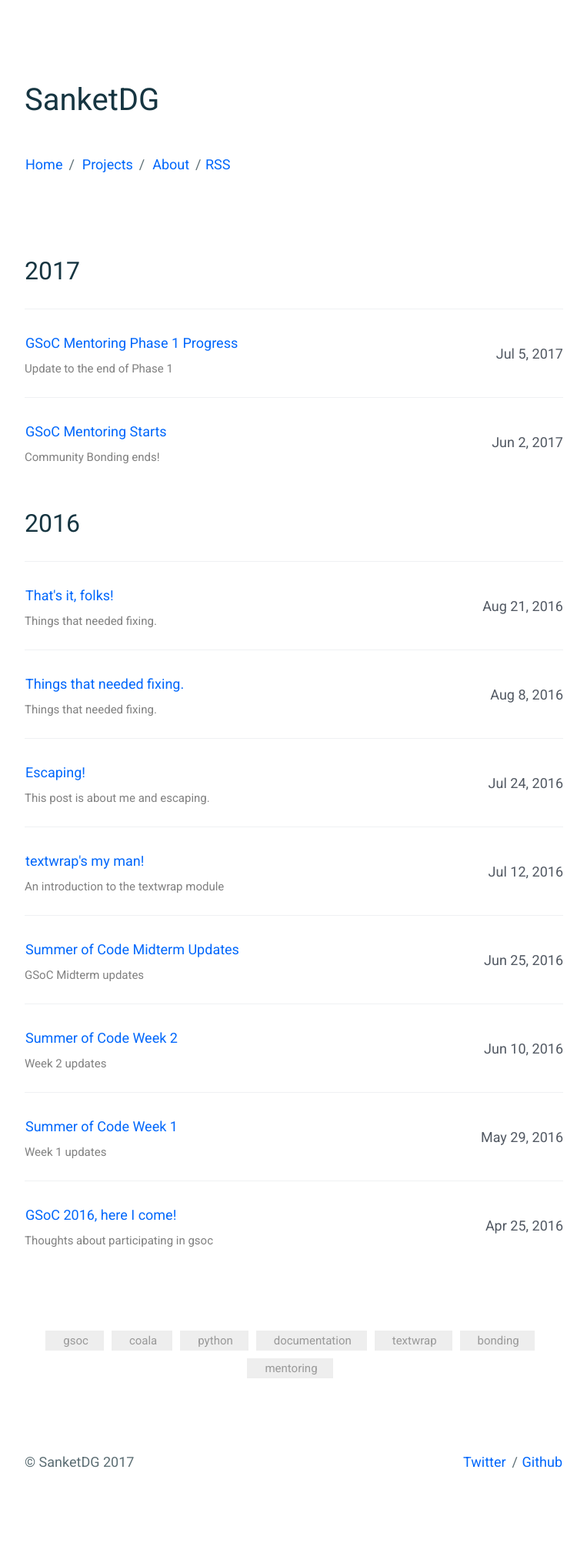
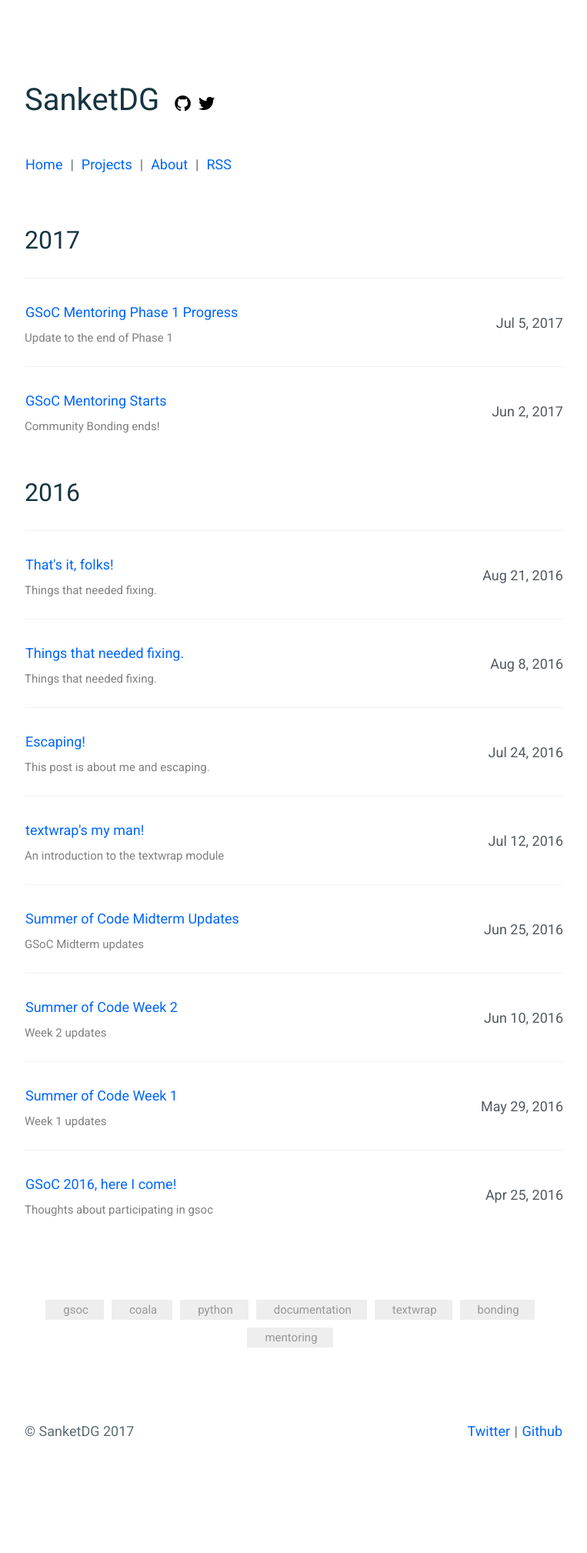
Before and after one commit to rhnvrm/sanketdg.github.io, a Jekyll site: the page built from index.html, in a window 1280 px wide. Shown: the whole page at 77% size, without its empty margins (258-1021 px from the left). Built offline with Jekyll 4.4.1, drawn with Linux system fonts in a browser that asks for light colours; after the commit the page ends 1978 px from its top, so only the background shows below that.

Commit message:
Add twitter and github icons
For easy navigation, add twitter and github icons at the top

Indent and clean up code

```diff
--- a/_includes/head.html
+++ b/_includes/head.html
@@ -10,4 +10,5 @@
     <link rel="stylesheet" href="{{ "/css/main.css" | prepend: site.baseurl }}">
     <link rel="canonical" href="{{ page.url | replace:'index.html','' | prepend: site.baseurl | prepend: site.url }}">
     <link rel="alternate" type="application/rss+xml" title="{{ site.title }}" href="{{ "/feed.xml" | prepend: site.baseurl | prepend: site.url }}">
+    <link rel="stylesheet" href="https://cdnjs.cloudflare.com/ajax/libs/font-awesome/4.7.0/css/font-awesome.css">
 </head>
--- a/_includes/header.html
+++ b/_includes/header.html
@@ -1,10 +1,28 @@
 <header class="c-page__header">
-    <h1>{{ site.title}}</h1>
+    <h1>
+        {{ site.title}}
+
+        {% if site.twitter_username %}
+            <a href="https://twitter.com/{{ site.twitter_username }}" class="icon fa fa-github"></a>
+        {% endif %}
+        {% if site.github_username %}
+            <a href="https://github.com/{{ site.github_username }}" class="icon fa fa-twitter"></a>
+        {% endif %}
+
+    </h1>
+
 
 
     <p>
-        <a href="{{ "/" | prepend: site.baseurl }}">Home</a><span
-          class="u-separate"></span> <a href="{{ "/projects/" | prepend:
-          site.baseurl }}">Projects</a><span class="u-separate"></span> <a href="{{ "/about/" | prepend: site.baseurl }}">About</a><span class="u-separate"></span><a href="{{ "/feed.xml" | prepend: site.baseurl }}">RSS</a>
-    </p>
+        <a href="{{ "/" | prepend: site.baseurl }}">Home</a>
+        <span class="u-separate"></span>
+
+        <a href="{{ "/projects/" | prepend: site.baseurl }}">Projects</a>
+        <span class="u-separate"></span>
+
+        <a href="{{ "/about/" | prepend: site.baseurl }}">About</a>
+        <span class="u-separate"></span>
+
+        <a href="{{ "/feed.xml" | prepend: site.baseurl }}">RSS</a>
+        </p>
 </header>
--- a/_sass/components/_page.scss
+++ b/_sass/components/_page.scss
@@ -7,7 +7,7 @@
 }
 
 .c-page__header {
-    margin-bottom: 10rem; // 100px
+    margin-bottom: 6rem; // 100px
 
     h1 {
         @include fs--heading-2;
@@ -20,6 +20,25 @@
         @include fs--meta;
 
     }
+
+    a.icon {
+        font-size: 24px;
+        padding-top: 0.25em;
+        padding-left: 10px;
+        width:0.85em;
+        height: 0.85em;
+        color: #000;
+
+        &:after {
+            content: none;
+        }
+
+        &:hover {
+            color: #000;
+        }
+    }
+
+
 }
 
 .c-page__footer {
--- a/_sass/utilities/_separator.scss
+++ b/_sass/utilities/_separator.scss
@@ -4,9 +4,9 @@
 
 .u-separate {
     margin-right: .45rem;
-    margin-left: .25rem;
+    margin-left: .45rem;
     color: $c-base__01;
     &:after {
-        content: '\00a0/';
+        content: '|';
     }
 }
```
Also changed, not shown: _sass/base/_reset.scss (line endings or trailing spaces). Lines whose indentation alone changed are shown as unchanged.
